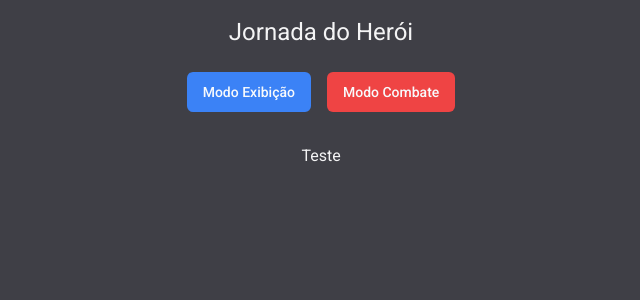
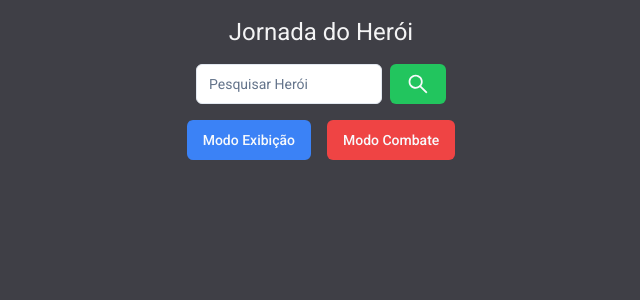
Before and after one commit to raphaelslima/Azapfy_Raphael_Lima, a Next.js app: page / in a window 1280 px wide. Shown: the top 300 px of the page, without its empty margins (319-959 px from the left). Built offline with nearby package versions, Linux system fonts and the light colour scheme.

Commit message:
feat: add SearchComponent and IconSearch

```diff
--- /dev/null
+++ b/src/Icons/IconSearch.tsx
@@ -0,0 +1,18 @@
+// icon:search | Ant Design Icons https://ant.design/components/icon/ | Ant Design
+import * as React from 'react';
+
+function IconSearch(props: React.SVGProps<SVGSVGElement>) {
+  return (
+    <svg
+      viewBox="0 0 1024 1024"
+      fill="currentColor"
+      height="1em"
+      width="1em"
+      {...props}
+    >
+      <path d="M909.6 854.5L649.9 594.8C690.2 542.7 712 479 712 412c0-80.2-31.3-155.4-87.9-212.1-56.6-56.7-132-87.9-212.1-87.9s-155.5 31.3-212.1 87.9C143.2 256.5 112 331.8 112 412c0 80.1 31.3 155.5 87.9 212.1C256.5 680.8 331.8 712 412 712c67 0 130.6-21.8 182.7-62l259.7 259.6a8.2 8.2 0 0011.6 0l43.6-43.5a8.2 8.2 0 000-11.6zM570.4 570.4C528 612.7 471.8 636 412 636s-116-23.3-158.4-65.6C211.3 528 188 471.8 188 412s23.3-116.1 65.6-158.4C296 211.3 352.2 188 412 188s116.1 23.2 158.4 65.6S636 352.2 636 412s-23.3 116.1-65.6 158.4z" />
+    </svg>
+  );
+}
+
+export default IconSearch;
--- a/src/app/page.tsx
+++ b/src/app/page.tsx
@@ -1,7 +1,5 @@
 export default function Home() {
   return (
-    <main className="flex min-h-screen flex-col items-center justify-between p-4">
-      Teste
-    </main>
+    <main className="flex min-h-screen flex-col items-center justify-between p-4"></main>
   );
 }
--- a/src/components/Header/index.tsx
+++ b/src/components/Header/index.tsx
@@ -1,10 +1,12 @@
+import SearchHeroes from '../SearchHeroes';
 import { Button } from '../ui/button';
 
 const Header = () => {
   return (
-    <header className="container max-w-screen-lg  flex flex-col justify-center items-center p-4">
+    <header className="container max-w-screen-lg  flex flex-col justify-center items-center gap-4 p-4">
       <h1 className="text-center text-2xl">Jornada do Herói</h1>
-      <div className="flex flex-row justify-center items-center gap-4 mt-6">
+      <SearchHeroes />
+      <div className="flex flex-row justify-center items-center gap-4">
         <Button className="bg-blue-500">Modo Exibição</Button>
         <Button variant="destructive">Modo Combate</Button>
       </div>
--- /dev/null
+++ b/src/components/SearchHeroes/index.tsx
@@ -0,0 +1,19 @@
+import IconSearch from '@/Icons/IconSearch';
+
+import { Button } from '../ui/button';
+import { Input } from '../ui/input';
+
+const SearchHeroes = () => {
+  return (
+    <section className="flex flex-col justify-center items-center gap-4">
+      <div className="flex flex-row w-full max-w-sm items-center space-x-2">
+        <Input type="text" placeholder="Pesquisar Herói" />
+        <Button className="bg-green-500">
+          <IconSearch fontSize={24} />
+        </Button>
+      </div>
+    </section>
+  );
+};
+
+export default SearchHeroes;
--- /dev/null
+++ b/src/components/ui/input.tsx
@@ -0,0 +1,25 @@
+import * as React from "react"
+
+import { cn } from "@/lib/utils"
+
+export interface InputProps
+  extends React.InputHTMLAttributes<HTMLInputElement> {}
+
+const Input = React.forwardRef<HTMLInputElement, InputProps>(
+  ({ className, type, ...props }, ref) => {
+    return (
+      <input
+        type={type}
+        className={cn(
+          "flex h-10 w-full rounded-md border border-input bg-background px-3 py-2 text-sm ring-offset-background file:border-0 file:bg-transparent file:text-sm file:font-medium placeholder:text-muted-foreground focus-visible:outline-none focus-visible:ring-2 focus-visible:ring-ring focus-visible:ring-offset-2 disabled:cursor-not-allowed disabled:opacity-50",
+          className
+        )}
+        ref={ref}
+        {...props}
+      />
+    )
+  }
+)
+Input.displayName = "Input"
+
+export { Input }
```
